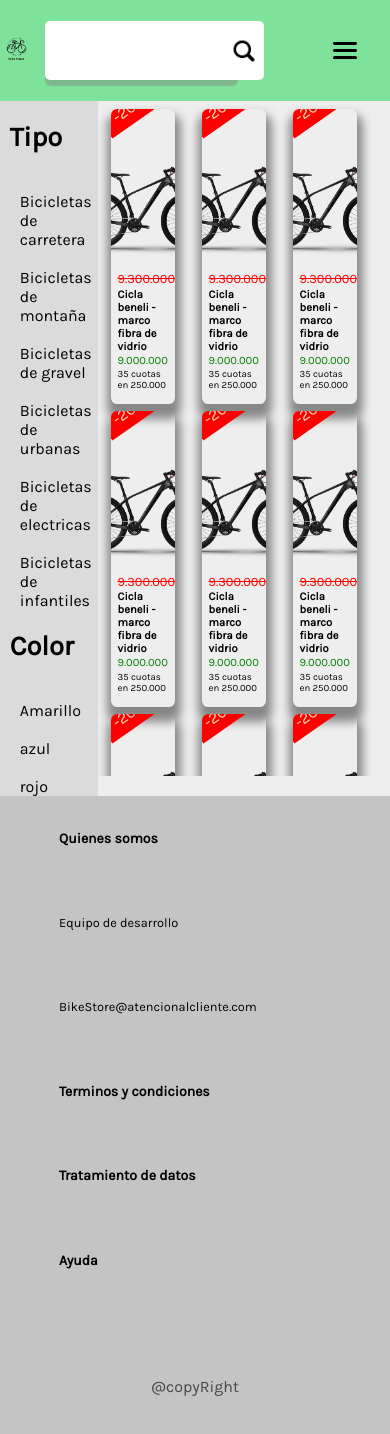
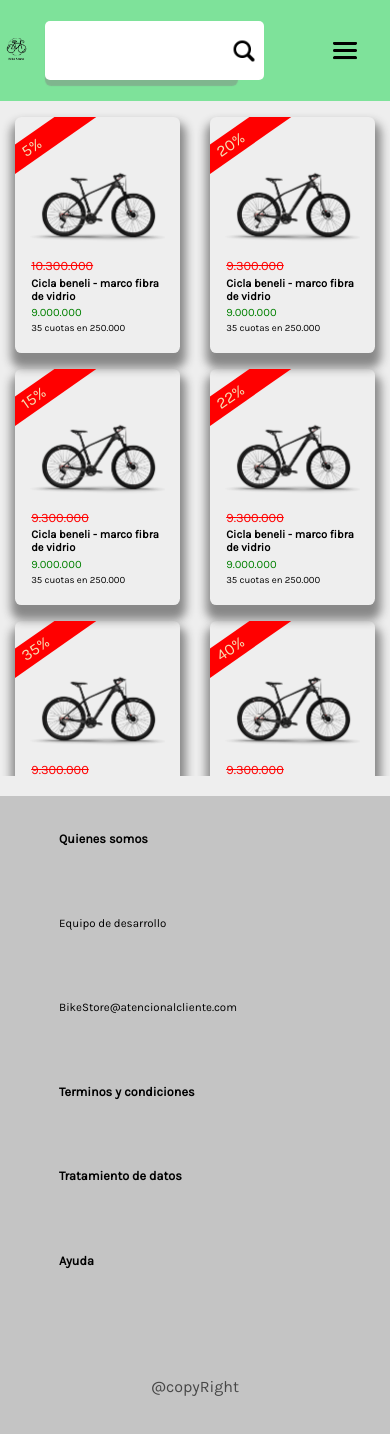
Before and after one commit to DRK-V/BikeStore, a React (Vite) app in the folder frontend/: page /filters in a window 390 px wide. Shown: the top 1434 px of the page. Built offline with nearby package versions, Linux system fonts and the light colour scheme.

Commit message:
responsive is added to categories

```diff
--- a/frontend/src/components/Card.jsx
+++ b/frontend/src/components/Card.jsx
@@ -5,7 +5,7 @@ export const Card = (props) => {
     const nombre = props.imagen
     let clase = props.card_clase == "similar" ? "card_similar" : ""
     if (clase == "") {
-        clase = props.card_clase  == "card_discount" ? "card_discount" : "card"
+        clase = props.card_clase == "card_discount" ? "card_discount" : "card"
         // clase = props.card_clase == "card_discount" ? "card_discount" : "card"
         console.log(clase)
     }
@@ -14,7 +14,7 @@ export const Card = (props) => {
 
     return (
         <Link to={rutaRedireccion} className={clase}>
-            <div className="text_discount">-20%</div>
+            <div className="text_discount">{props.discount}</div>
             <img src={nombre} alt={props.imagen} />
             <p className="texto_descuento">{props.descuento}</p>
             <p className="texto_nombre">{props.nombre}</p>
--- a/frontend/src/components/Card_container.jsx
+++ b/frontend/src/components/Card_container.jsx
@@ -23,6 +23,17 @@ export const Card_container = (props) => {
         <article className={add_class_categories}>
             <Card
                 card_clase={card_clase}
+                discount="5%"
+                imagen='../src/assets/beneli.png'
+                descuento='10.300.000'
+                nombre='Cicla beneli - marco fibra de vidrio'
+                precio='9.000.000'
+                cuotas='35 cuotas en 250.000'
+            />
+
+            <Card
+                card_clase={card_clase}
+                discount="20%"
                 imagen='../src/assets/beneli.png'
                 descuento='9.300.000'
                 nombre='Cicla beneli - marco fibra de vidrio'
@@ -32,6 +43,7 @@ export const Card_container = (props) => {
 
             <Card
                 card_clase={card_clase}
+                discount="15%"
                 imagen='../src/assets/beneli.png'
                 descuento='9.300.000'
                 nombre='Cicla beneli - marco fibra de vidrio'
@@ -41,6 +53,7 @@ export const Card_container = (props) => {
 
             <Card
                 card_clase={card_clase}
+                discount="22%"
                 imagen='../src/assets/beneli.png'
                 descuento='9.300.000'
                 nombre='Cicla beneli - marco fibra de vidrio'
@@ -50,6 +63,7 @@ export const Card_container = (props) => {
 
             <Card
                 card_clase={card_clase}
+                discount="35%"
                 imagen='../src/assets/beneli.png'
                 descuento='9.300.000'
                 nombre='Cicla beneli - marco fibra de vidrio'
@@ -59,6 +73,7 @@ export const Card_container = (props) => {
 
             <Card
                 card_clase={card_clase}
+                discount="40%"
                 imagen='../src/assets/beneli.png'
                 descuento='9.300.000'
                 nombre='Cicla beneli - marco fibra de vidrio'
@@ -68,6 +83,7 @@ export const Card_container = (props) => {
 
             <Card
                 card_clase={card_clase}
+                discount="40%"
                 imagen='../src/assets/beneli.png'
                 descuento='9.300.000'
                 nombre='Cicla beneli - marco fibra de vidrio'
@@ -77,6 +93,16 @@ export const Card_container = (props) => {
 
             <Card
                 card_clase={card_clase}
+                discount="40%"
+                imagen='../src/assets/beneli.png'
+                descuento='9.300.000'
+                nombre='Cicla beneli - marco fibra de vidrio'
+                precio='9.000.000'
+                cuotas='35 cuotas en 250.000'
+            />
+            <Card
+                card_clase={card_clase}
+                discount="40%"
                 imagen='../src/assets/beneli.png'
                 descuento='9.300.000'
                 nombre='Cicla beneli - marco fibra de vidrio'
@@ -86,14 +112,7 @@ export const Card_container = (props) => {
 
             <Card
                 card_clase={card_clase}
-                imagen='../src/assets/beneli.png'
-                descuento='9.300.000'
-                nombre='Cicla beneli - marco fibra de vidrio'
-                precio='9.000.000'
-                cuotas='35 cuotas en 250.000'
-            />
-            <Card
-                card_clase={card_clase}
+                discount="40%"
                 imagen='../src/assets/beneli.png'
                 descuento='9.300.000'
                 nombre='Cicla beneli - marco fibra de vidrio'
@@ -103,6 +122,7 @@ export const Card_container = (props) => {
 
             <Card
                 card_clase={card_clase}
+                discount="40%"
                 imagen='../src/assets/beneli.png'
                 descuento='9.300.000'
                 nombre='Cicla beneli - marco fibra de vidrio'
@@ -112,6 +132,16 @@ export const Card_container = (props) => {
 
             <Card
                 card_clase={card_clase}
+                discount="40%"
+                imagen='../src/assets/beneli.png'
+                descuento='9.300.000'
+                nombre='Cicla beneli - marco fibra de vidrio'
+                precio='9.000.000'
+                cuotas='35 cuotas en 250.000'
+            />
+            <Card
+                card_clase={card_clase}
+                discount="40%"
                 imagen='../src/assets/beneli.png'
                 descuento='9.300.000'
                 nombre='Cicla beneli - marco fibra de vidrio'
@@ -121,14 +151,7 @@ export const Card_container = (props) => {
 
             <Card
                 card_clase={card_clase}
-                imagen='../src/assets/beneli.png'
-                descuento='9.300.000'
-                nombre='Cicla beneli - marco fibra de vidrio'
-                precio='9.000.000'
-                cuotas='35 cuotas en 250.000'
-            />
-            <Card
-                card_clase={card_clase}
+                discount="40%"
                 imagen='../src/assets/beneli.png'
                 descuento='9.300.000'
                 nombre='Cicla beneli - marco fibra de vidrio'
@@ -138,6 +161,7 @@ export const Card_container = (props) => {
 
             <Card
                 card_clase={card_clase}
+                discount="40%"
                 imagen='../src/assets/beneli.png'
                 descuento='9.300.000'
                 nombre='Cicla beneli - marco fibra de vidrio'
@@ -147,6 +171,16 @@ export const Card_container = (props) => {
 
             <Card
                 card_clase={card_clase}
+                discount="40%"
+                imagen='../src/assets/beneli.png'
+                descuento='9.300.000'
+                nombre='Cicla beneli - marco fibra de vidrio'
+                precio='9.000.000'
+                cuotas='35 cuotas en 250.000'
+            />
+            <Card
+                card_clase={card_clase}
+                discount="40%"
                 imagen='../src/assets/beneli.png'
                 descuento='9.300.000'
                 nombre='Cicla beneli - marco fibra de vidrio'
@@ -156,14 +190,7 @@ export const Card_container = (props) => {
 
             <Card
                 card_clase={card_clase}
-                imagen='../src/assets/beneli.png'
-                descuento='9.300.000'
-                nombre='Cicla beneli - marco fibra de vidrio'
-                precio='9.000.000'
-                cuotas='35 cuotas en 250.000'
-            />
-            <Card
-                card_clase={card_clase}
+                discount="40%"
                 imagen='../src/assets/beneli.png'
                 descuento='9.300.000'
                 nombre='Cicla beneli - marco fibra de vidrio'
@@ -173,6 +200,7 @@ export const Card_container = (props) => {
 
             <Card
                 card_clase={card_clase}
+                discount="40%"
                 imagen='../src/assets/beneli.png'
                 descuento='9.300.000'
                 nombre='Cicla beneli - marco fibra de vidrio'
@@ -182,15 +210,7 @@ export const Card_container = (props) => {
 
             <Card
                 card_clase={card_clase}
-                imagen='../src/assets/beneli.png'
-                descuento='9.300.000'
-                nombre='Cicla beneli - marco fibra de vidrio'
-                precio='9.000.000'
-                cuotas='35 cuotas en 250.000'
-            />
-
-            <Card
-                card_clase={card_clase}
+                discount="40%"
                 imagen='../src/assets/beneli.png'
                 descuento='9.300.000'
                 nombre='Cicla beneli - marco fibra de vidrio'
--- a/frontend/src/css/Categories/Categories.css
+++ b/frontend/src/css/Categories/Categories.css
@@ -1,4 +1,4 @@
-.container_categories{
+.container_categories {
     width: 100%;
     height: 80vh;
     display: flex;
@@ -6,7 +6,10 @@
     justify-content: flex-start;
     align-items: flex-start;
 }
-.menu_categories{
+
+.menu_categories {
+    position: initial;
+    left: -25%;
     width: 25%;
     min-height: 80vh;
     background-color: rgb(219, 219, 219);
@@ -16,13 +19,20 @@
     flex-direction: column;
 }
 
-.menu_categories > ul
-{
+.menu_categories>ul {
     width: 80%;
 }
-.menu_categories > ul >h1{
+
+.menu_categories>ul>h1 {
     font-size: 1.7em;
 }
-.menu_categories > ul >a:hover{
+
+.menu_categories>ul>a:hover {
     font-weight: bold;
 }
+
+@media (max-width:720px) {
+    .menu_categories {
+        display: none;
+    }
+}
--- a/frontend/src/css/card.css
+++ b/frontend/src/css/card.css
@@ -66,12 +66,15 @@
     flex-direction: column;
     margin: 2%;
 }
+
 /*se desactiva el texto de descuento para las tarjetas que no tienen descuento*/
-.card_similar > .text_discount , .card > .text_discount{
+.card_similar>.text_discount,
+.card>.text_discount {
     display: none;
 }
+
 /*card similar with discount */
-.card_discount{
+.card_discount {
     display: flex;
     justify-content: center;
     align-items: center;
@@ -83,11 +86,12 @@
     margin-top: 8%;
     overflow: hidden;
 }
+
 .text_discount {
     display: flex;
 }
 
-.card_discount > .text_discount {
+.card_discount>.text_discount {
     position: relative;
     left: -20%;
     top: -10%;
@@ -104,7 +108,7 @@
 }
 
 
-.card_container_similar::selection{
+.card_container_similar::selection {
     background-color: red;
 }
 
@@ -117,11 +121,13 @@
     width: 12em;
     object-fit: cover;
 }
+
 .card_similar>img {
     height: 50%;
     width: 15em;
     object-fit: cover;
 }
+
 .card>img {
     width: 100%;
     height: 40%;
@@ -171,8 +177,24 @@
         left: 0;
     }
 
+    .card_container_categories {
+        width: 80%;
+    }
+
     .card {
         width: 98%;
+    }
+
+    .card_discount {
+        width: 85%;
+    }
+}
+
+@media (max-width:980px) {
+
+    .menu_categories ul>a,
+    li {
+        font-size: .9em;
     }
 }
 
@@ -191,11 +213,27 @@
         padding: 40px;
     }
 
+    .card_container_categories {
+        grid-template-columns: repeat(2, 1fr);
+    }
+
+    .menu_categories {
+        width: 35%;
+    }
+
     .card {
         width: 300px;
         height: 40vh;
         margin-top: 10%;
     }
+}
+
+@media (max-width:720px) {
+    .card_container_categories {
+        width: 100%;
+    }
+
+
 }
 
 @media (max-width:690px) {
@@ -204,6 +242,8 @@
         height: 40vh;
         margin-top: 10%;
     }
+
+
 }
 
 @media (max-width:475px) {
@@ -216,9 +256,21 @@
         height: 32vh;
         margin-top: 10%;
     }
+
+    .card_discount {
+        height: 32vh;
+    }
 }
 
 @media (max-width:405px) {
+    .card_discount {
+        height: 28vh;
+    }
+
+    .card_discount>img {
+        width: 90%;
+    }
+
     .texto_descuento {
         text-decoration: line-through;
         font-size: .8em;
@@ -239,6 +291,9 @@
         height: 25vh;
     }
 
+    .card_discount {
+        height: 25vh;
+    }
 
     /* .card_container {
         grid-template-columns: repeat(1, 1fr);
```
